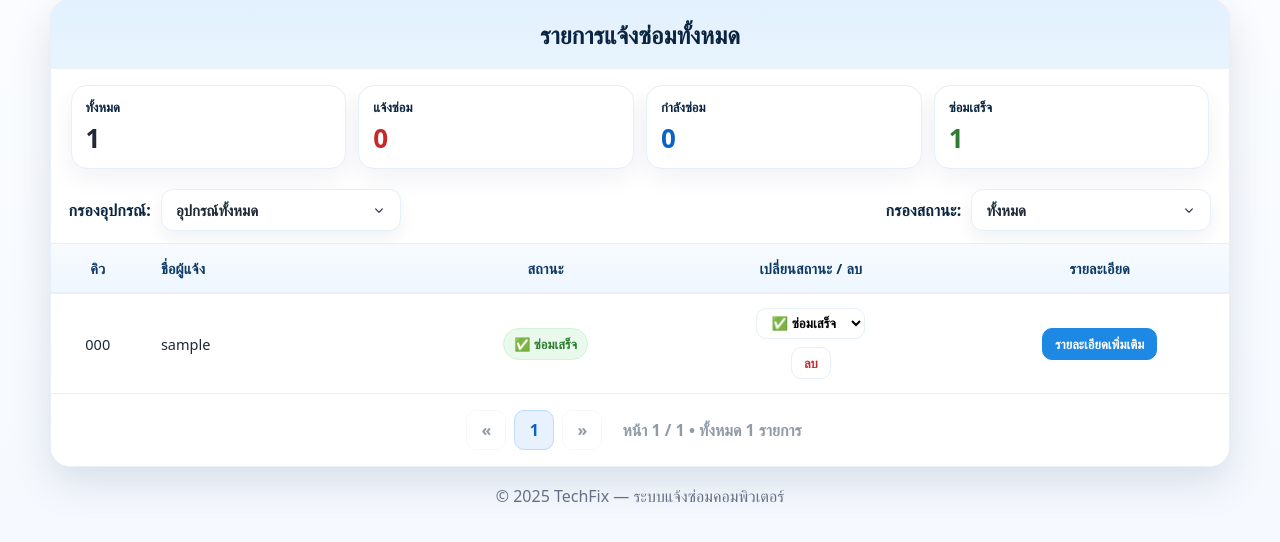
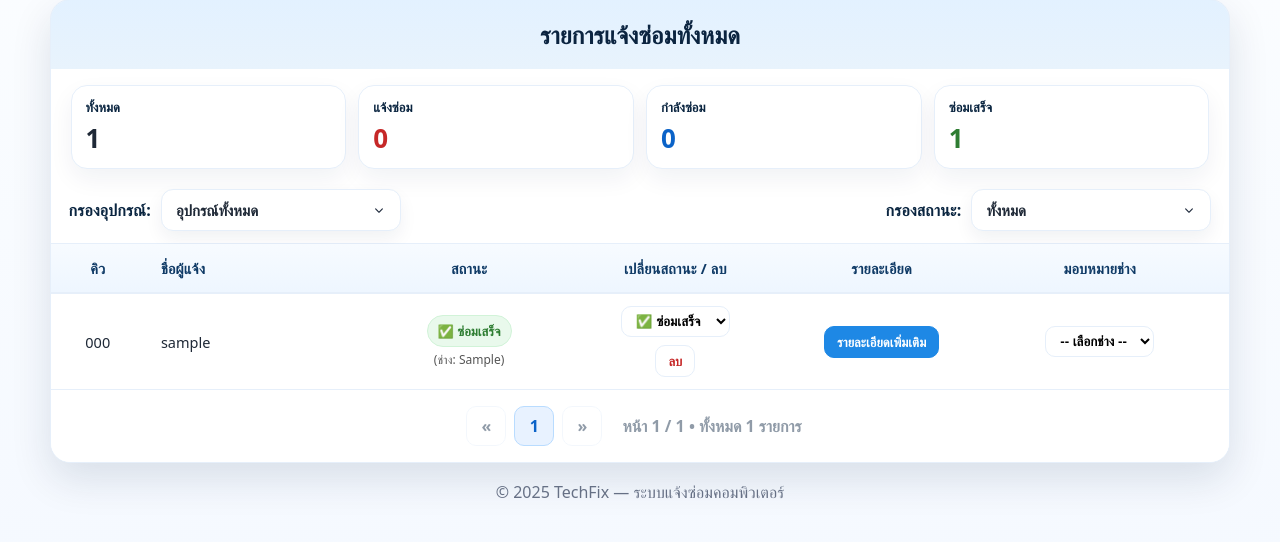
Before and after one commit to Buanruk/TechFix.IT, a PHP site: page /admin_dashboard.php in a window 1280 px wide. Shown: the part 105-647 px from the top of the page. Run offline with PHP 8.4, Linux system fonts and the light colour scheme; tables that the repository leaves empty or names only in its code hold one stand-in row (values such as "Sample post").

Commit message:
ช่าง

```diff
--- a/admin_dashboard.php
+++ b/admin_dashboard.php
@@ -3,6 +3,14 @@
 $conn = new mysqli("localhost", "techfixuser", "StrongPass!234", "techfix");
 if ($conn->connect_error) { die("DB Error"); }
 $conn->set_charset("utf8");
+
+// ===== ส่วนที่เพิ่มใหม่: รายชื่อช่าง =====
+$technicians = [
+    'พีรพัฒน์',
+    'ปิยังกูล',
+    'อิทธิพล',
+];
+// ===================================
 
 // ===== Map ประเภทอุปกรณ์ (slug -> label แสดงผล) และ regex จับคำใน device_type =====
 $dtypes = [
@@ -214,15 +222,15 @@ $result = $stmt->get_result();
     .select:hover{ transform:translateY(-1px); box-shadow:0 10px 22px rgba(10,37,64,.10) }
     .select:focus{ border-color:#1e88e5; box-shadow:0 0 0 3px rgba(30,136,229,.18) }
 
-    /* ===== Table (ปรับปรุง) ===== */
+    /* ===== Table ===== */
     .table-wrap{background:#fff;border-top:1px solid var(--line);overflow-x:auto}
     table{ width:100%; border-collapse:separate; border-spacing:0; font-size:14.5px;}
     thead th{position:sticky; top:0; z-index:2; background:linear-gradient(180deg,#f7fbff 0,#eef6ff 100%); color:#0f3a66; font-weight:800; letter-spacing:.2px; padding:14px 16px; border-bottom:1px solid var(--line); text-align:left;}
-    tbody td{padding:14px 16px; border-top:1px solid var(--line); vertical-align:middle; background:#fff;}
+    tbody td{padding:12px 16px; border-top:1px solid var(--line); vertical-align:middle; background:#fff;}
     tbody tr:nth-child(even) td{background:#fbfdff}
     tbody tr:hover td{background:#f3f8ff}
     .tc{text-align:center}
-    .ellipsis{max-width:250px; overflow:hidden; text-overflow:ellipsis; white-space:nowrap;}
+    .ellipsis{max-width:200px; overflow:hidden; text-overflow:ellipsis; white-space:nowrap;}
 
     /* Badge */
     .badge{display:inline-flex;align-items:center;gap:8px;padding:6px 10px;border-radius:999px;font-size:13px;font-weight:800;border:1px solid transparent}
@@ -230,8 +238,8 @@ $result = $stmt->get_result();
     .badge.in_progress{background:#eef5ff;color:#0b63c8;border-color:#d6eaff}
     .badge.done{background:#e9f9ec;color:#2e7d32;border-color:#d1f3d8}
 
-    /* Select เปลี่ยนสถานะ & Buttons (ปรับปรุง) */
-    .status-select{padding:6px 10px;border:1px solid var(--line);border-radius:10px;background:#fff;font-weight:700;cursor:pointer}
+    /* Select & Buttons */
+    .status-select{padding:6px 10px;border:1px solid var(--line);border-radius:10px;background:#fff;font-weight:700;cursor:pointer; max-width: 150px;}
     .status-select:focus{border-color:#1e88e5;box-shadow:0 0 0 3px rgba(30,136,229,.15)}
     .select-new{color:var(--red)} .select-progress{color:#0b63c8} .select-done{color:#2e7d32}
     .btn-del, .btn-details{
@@ -245,7 +253,6 @@ $result = $stmt->get_result();
     .btn-details:hover{ background:#0b63c8; border-color:#0b63c8; }
     .action-cell { display: flex; flex-direction:column; align-items:center; gap: 8px; justify-content:center; }
     .action-cell form { margin: 0; }
-
     .empty{padding:28px;text-align:center;color:#667085}
 
     /* ===== Pagination ===== */
@@ -266,8 +273,8 @@ $result = $stmt->get_result();
     .pager .disabled{opacity:.45; pointer-events:none}
 
     /* ===== มือถือ ===== */
-    @media (max-width:768px){
-        thead{display:none} /* ซ่อนหัวตารางในมือถือ */
+    @media (max-width:960px){
+        thead{display:none}
         tbody tr{
             display:block;
             border:1px solid var(--line); border-radius:14px;
@@ -290,7 +297,7 @@ $result = $stmt->get_result();
         .action-cell{ flex-direction:row; justify-content:center; }
     }
 
-    /* ===== สไตล์สำหรับ Modal (ส่วนที่เพิ่มใหม่) ===== */
+    /* ===== สไตล์สำหรับ Modal ===== */
     .modal-overlay {
         position: fixed; top: 0; left: 0;
         width: 100%; height: 100%;
@@ -301,9 +308,7 @@ $result = $stmt->get_result();
         opacity: 0; pointer-events: none;
         transition: opacity 0.25s ease;
     }
-    .modal-overlay.show {
-        opacity: 1; pointer-events: auto;
-    }
+    .modal-overlay.show { opacity: 1; pointer-events: auto; }
     .modal-content {
         background: #fff;
         border-radius: var(--radius);
@@ -314,9 +319,7 @@ $result = $stmt->get_result();
         transform: scale(0.95);
         transition: transform 0.25s ease;
     }
-    .modal-overlay.show .modal-content {
-        transform: scale(1);
-    }
+    .modal-overlay.show .modal-content { transform: scale(1); }
     .modal-header {
         display: flex; justify-content: space-between; align-items: center;
         padding: 16px 22px;
@@ -334,13 +337,8 @@ $result = $stmt->get_result();
         grid-template-columns: 150px 1fr;
         gap: 14px;
     }
-    .modal-body .label {
-        font-weight: 800; color: var(--navy);
-    }
-    .modal-body .value {
-        word-break: break-word;
-        white-space: pre-wrap; /* ทำให้ข้อความยาวๆ ขึ้นบรรทัดใหม่ */
-    }
+    .modal-body .label { font-weight: 800; color: var(--navy); }
+    .modal-body .value { word-break: break-word; white-space: pre-wrap; }
 </style>
 </head>
 <body>
@@ -354,7 +352,6 @@ $result = $stmt->get_result();
                 <small class="brand-sub">ระบบแจ้งซ่อมคอมพิวเตอร์</small>
             </span>
         </a>
-
         <div class="nav-actions">
             <button class="hb-btn" aria-label="เปิดเมนู" aria-expanded="false" onclick="toggleNavMenu(this)">
                 <span></span><span></span><span></span>
@@ -381,14 +378,12 @@ $result = $stmt->get_result();
     <div class="container">
         <section class="panel">
             <header class="panel-head"><h1 class="title">รายการแจ้งซ่อมทั้งหมด</h1></header>
-
             <div class="kpis">
                 <div class="kpi total"><h4>ทั้งหมด</h4><div class="num"><?= (int)$stat['all'] ?></div></div>
                 <div class="kpi new"><h4>แจ้งซ่อม</h4><div class="num"><?= (int)$stat['new'] ?></div></div>
                 <div class="kpi progress"><h4>กำลังซ่อม</h4><div class="num"><?= (int)$stat['in_progress'] ?></div></div>
                 <div class="kpi done"><h4>ซ่อมเสร็จ</h4><div class="num"><?= (int)$stat['done'] ?></div></div>
             </div>
-
             <form class="toolbar" method="get">
                 <div class="group">
                     <label class="label" for="dtype">กรองอุปกรณ์:</label>
@@ -414,9 +409,10 @@ $result = $stmt->get_result();
                 <table>
                     <colgroup>
                         <col style="width: 8%;">
-                        <col style="width: 25%;">
-                        <col style="width: 18%;">
-                        <col style="width: 27%;">
+                        <col style="width: 20%;">
+                        <col style="width: 15%;">
+                        <col style="width: 20%;">
+                        <col style="width: 15%;">
                         <col style="width: 22%;">
                     </colgroup>
                     <thead>
@@ -426,17 +422,18 @@ $result = $stmt->get_result();
                             <th class="tc">สถานะ</th>
                             <th class="tc">เปลี่ยนสถานะ / ลบ</th>
                             <th class="tc">รายละเอียด</th>
-                        </tr>
+                            <th class="tc">มอบหมายช่าง</th></tr>
                     </thead>
                     <tbody>
                     <?php if ($result->num_rows === 0): ?>
-                        <tr><td colspan="5" class="empty">ยังไม่มีรายการตามเงื่อนไขที่เลือก</td></tr>
+                        <tr><td colspan="6" class="empty">ยังไม่มีรายการตามเงื่อนไขที่เลือก</td></tr>
                     <?php else: ?>
                         <?php while($row = $result->fetch_assoc()): ?>
                             <?php
                                 $room = $row['room'] ?? ($row['floor'] ?? '');
                                 $s = in_array($row['status'], ['new','in_progress','done']) ? $row['status'] : 'new';
                                 $reportTime = h(@date('d/m/Y H:i', strtotime($row['report_date'])) ?: $row['report_date']);
+                                $assignedTech = $row['assigned_technician'] ?? null; // ดึงชื่อช่างที่ถูกมอบหมาย
                             ?>
                             <tr
                                 data-queue="<?= h($row['queue_number']) ?>"
@@ -452,6 +449,9 @@ $result = $stmt->get_result();
                                 <td class="ellipsis" data-label="ชื่อผู้แจ้ง" title="<?= h($row['username']) ?>"><?= h($row['username']) ?></td>
                                 <td class="tc" data-label="สถานะ">
                                     <span class="badge <?= $s ?>"><?= statusIcon($s) ?> <?= h(statusText($s)) ?></span>
+                                    <?php if (!empty($assignedTech)): ?>
+                                        <div style="font-size:12px; color:#555; margin-top:4px;">(ช่าง: <?= h($assignedTech) ?>)</div>
+                                    <?php endif; ?>
                                 </td>
                                 <td data-label="จัดการ">
                                     <div class="action-cell">
@@ -474,6 +474,20 @@ $result = $stmt->get_result();
                                 </td>
                                 <td class="tc" data-label="รายละเอียด">
                                     <button class="btn-details">รายละเอียดเพิ่มเติม</button>
+                                </td>
+                                <td class="tc" data-label="มอบหมายช่าง">
+                                     <form method="POST" action="assign_technician.php">
+                                        <input type="hidden" name="id" value="<?= (int)$row['id'] ?>">
+                                        <input type="hidden" name="redirect" value="<?= h($_SERVER['REQUEST_URI']) ?>">
+                                        <select name="technician" class="status-select" onchange="if(this.value) this.form.submit()">
+                                            <option value="">-- เลือกช่าง --</option>
+                                            <?php foreach ($technicians as $tech): ?>
+                                                <option value="<?= h($tech) ?>" <?= ($assignedTech === $tech) ? 'selected' : '' ?>>
+                                                    <?= h($tech) ?>
+                                                </option>
+                                            <?php endforeach; ?>
+                                        </select>
+                                    </form>
                                 </td>
                             </tr>
                         <?php endwhile; ?>
@@ -558,7 +572,7 @@ document.addEventListener('keydown',(e)=>{
     }
 });
 
-// ===== Script สำหรับ Modal (ส่วนที่เพิ่มใหม่) =====
+// ===== Script สำหรับ Modal (ของเดิม) =====
 document.addEventListener('DOMContentLoaded', () => {
     const modalOverlay = document.getElementById('detailsModal');
     const modalBody = document.getElementById('modalBody');
```
Also changed, not shown: assign_technician.php (added, +94 -0 lines).
